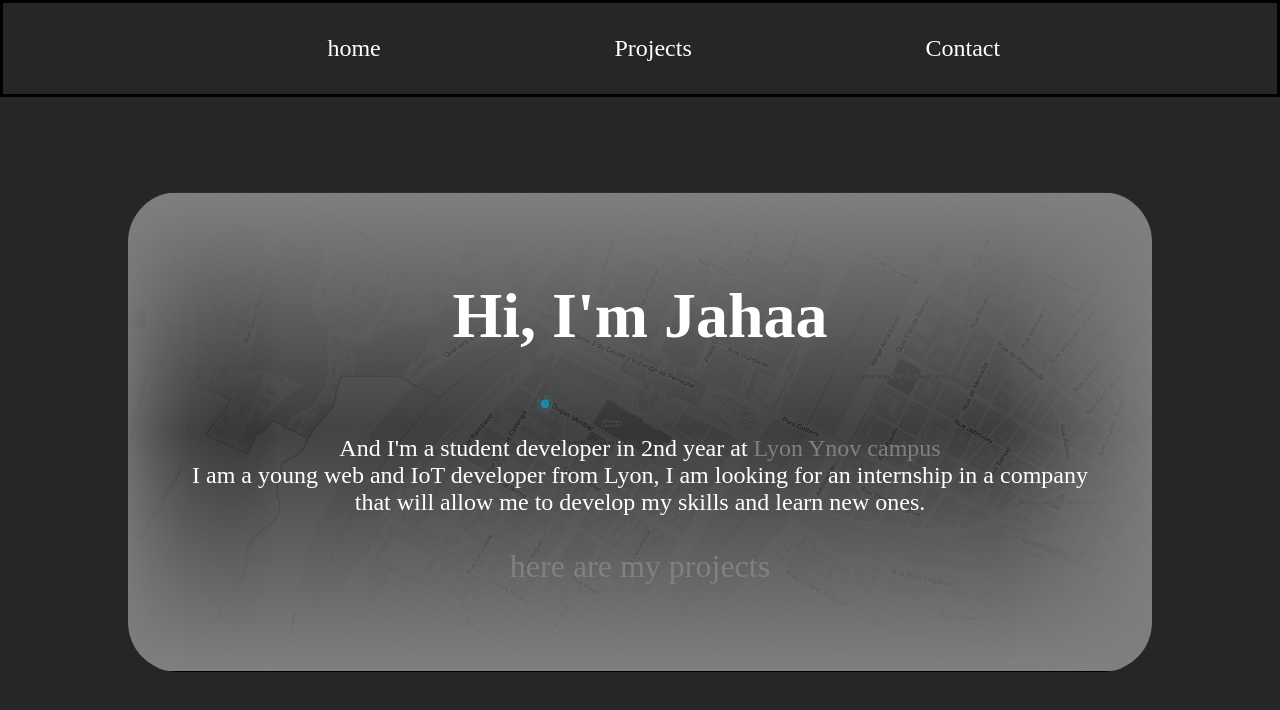
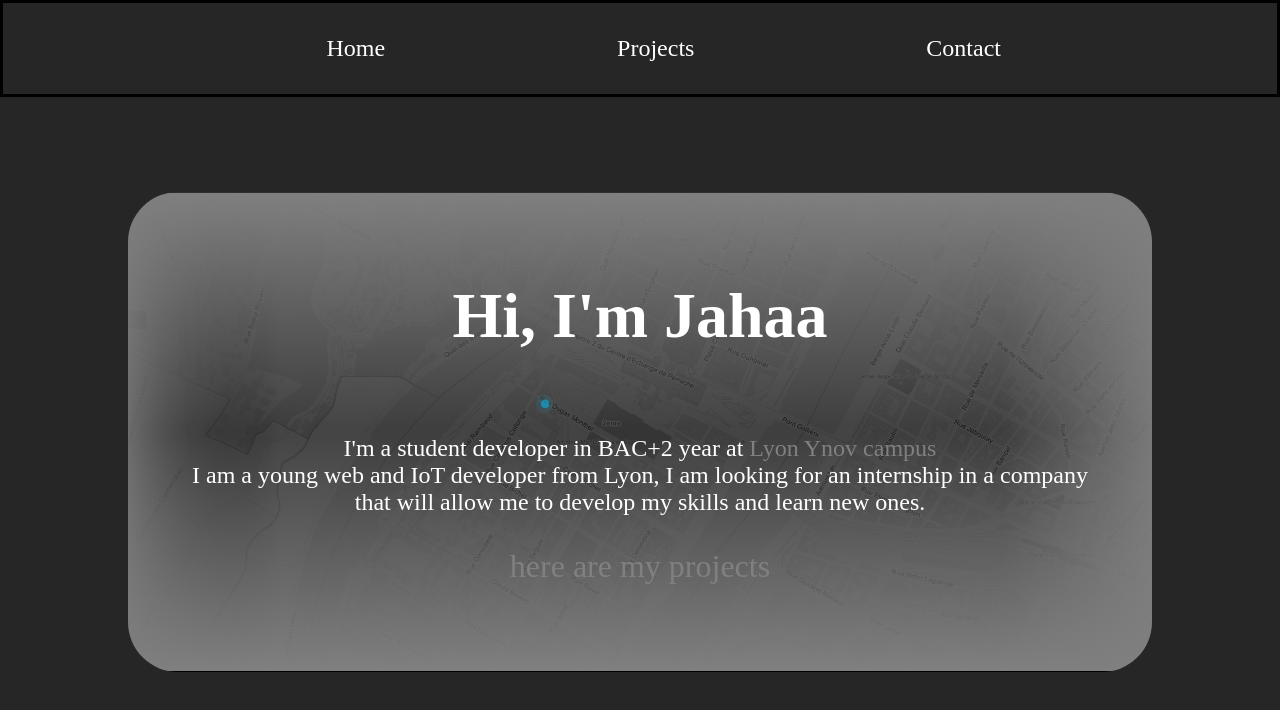
Before and after one commit to jahaa69/jahaa69.github.io, a plain HTML site: page index.html in a window 1280 px wide. Shown: the top 710 px of the page. Drawn offline with Linux system fonts and the light colour scheme; no server answers.

Commit message:
finito ?

```diff
--- a/index.html
+++ b/index.html
@@ -13,7 +13,7 @@
         <nav>
             <div class="logo" id="logo"></div>
             <ul class="nav-links">
-                <ol class="nav-case"><a href="#home" class="link">home</a></ol>
+                <ol class="nav-case"><a href="#home" class="link">Home</a></ol>
                 <ol class="nav-case"><a href="#projetPage"class="link">Projects</a></ol>
                 <ol class="nav-case"><a href="#contact"class="link">Contact</a></ol>
             </ul>
@@ -22,7 +22,7 @@
     <div class="bodyPage" id="home">
         <div class="hero">
             <h1>Hi, I'm <span>Jahaa</span></h1><div class="logo" id="logo"></div>
-            <p class="paragraphe">And I'm a student developer in 2nd year at
+            <p class="paragraphe">I'm a student developer in BAC+2 year at
             <a class="lien" href="https://welcome.ynov.com/ecole/informatique?utm_source=google&utm_medium=cpc&utm_campaign=14458204205&utm_content=129488735907&utm_term=ynov%20lyon&aid=599129969166&geo=9056015&campagne_id=7012o000000jx21AAA&utm_id=siege&gad_source=1&gclid=CjwKCAiAopuvBhBCEiwAm8jaMf3e6U61sKLvvQUJ_PWNa77yPIEa9YI9ZV3jOg4za4srsKG-oZA4QRoCCBkQAvD_BwE">Lyon Ynov campus</a><br>
             I am a young web and IoT developer from Lyon, I am looking for an internship in a company <br>
             that will allow me to develop my skills and learn new ones.</p>
```
